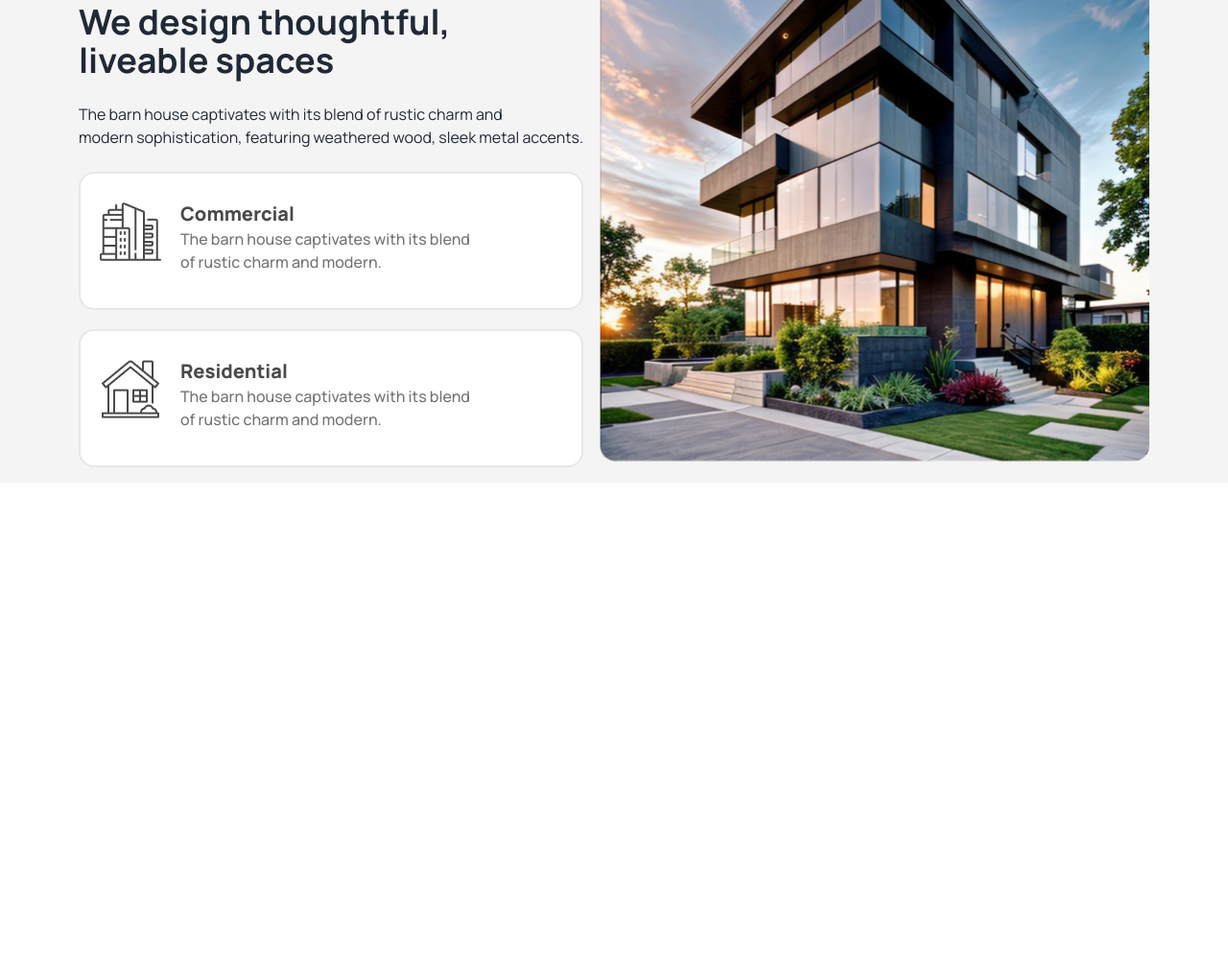
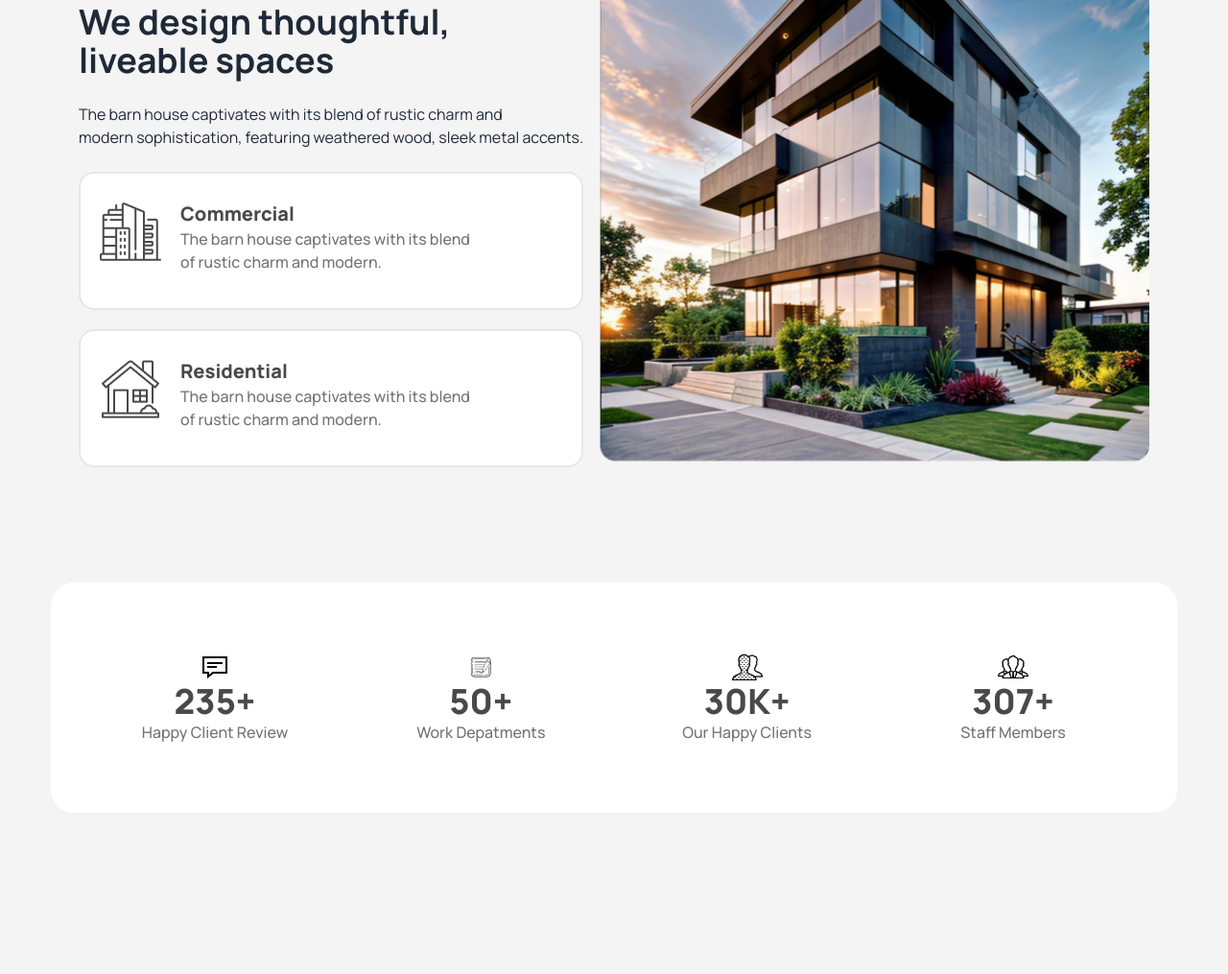
Before and after one commit to Tanvir818-max/my-third-assignment, a plain HTML site: page index.html in a window 1280 px wide. Shown: the part 945-1960 px from the top of the page at 96% size. Before the commit the page ends 1448 px from the top, so only its background shows below. Drawn offline with nearby package versions, Linux system fonts and the light colour scheme.

Commit message:
happy client section done

```diff
--- a/index.html
+++ b/index.html
@@ -129,6 +129,7 @@ The barn house captivates with its blend of rustic charm and modern sophisticati
 </header>
 <main class="md:container mx-auto">
 <!-- thoughtful design strats here -->
+
 <div class="hero bg-[#f4f4f4]">
 <div class="hero-content flex-col-reverse lg:flex-row-reverse">
 <img class="mt-10" src="./assets/Rectangle.png" alt="building">
@@ -163,17 +164,41 @@ modern sophistication, featuring weathered wood, sleek metal accents.
 <p class="text-base font-medium text-[#737373]">The barn house captivates with its blend <br>of rustic charm and modern.</p>
 </div>
 </div>
-
-
-<div></div>
 </div>
 </div>
 </div>
 <div>
+</div>
 
-   </div>
-   <div></div>
-   <!-- Thoughtful design ends here -->
+<!-- Thoughtful design ends here -->
+
+<!-- Review section starts here -->
+ <div class="bg-[#f4f4f4] pt-16 pb-32 ">
+ <div class="lg:w-11/12 bg-white rounded-3xl mt-10 mb-10 lg:flex justify-evenly mx-auto p-8 sm:grid grid-cols-1 w-10/12 h-full justify-items-center">
+<div class="w-72 h-44 pt-10">
+  <img class="mx-auto text-[#494949]" src="./assets/sms.png" alt="">
+  <h2 class="text-4xl font-extrabold text-center text-[#494949]">235+</h2>
+  <p class="text-base font-medium text-center text-[#737373]">Happy Client Review</p>
+</div>
+<div class="w-72 h-44 pt-10">
+  <img class="mx-auto w-8 h-8 text-[#494949]" src="./assets/pad.png" alt="">
+  <h2 class="text-4xl font-extrabold text-center text-[#494949]">50+</h2>
+  <p class="text-base font-medium text-center text-[#737373]">Work Depatments</p>
+</div>
+<div class="w-72 h-44 pt-10">
+  <img class="mx-auto w-8 h-8 text-[#494949]" src="./assets/happy.png" alt="">
+  <h2 class="text-4xl font-extrabold text-center text-[#494949]">30K+</h2>
+  <p class="text-base font-medium text-center text-[#737373]">Our Happy Clients</p>
+</div>
+<div class="w-72 h-44 pt-10">
+  <img class="mx-auto w-8 h-8 text-[#494949]" src="./assets/members.png" alt="">
+  <h2 class="text-4xl font-extrabold text-center text-[#494949]">307+</h2>
+  <p class="text-base font-medium text-center text-[#737373]">Staff Members</p>
+</div>
+
+ </div>
+</div>
+<!-- Review section ends here -->
 
 </main>
 <footer></footer>
```
Also changed, not shown: assets/happy.png (added), assets/members.png (added), assets/pad.png (added), assets/sms.png (added).
